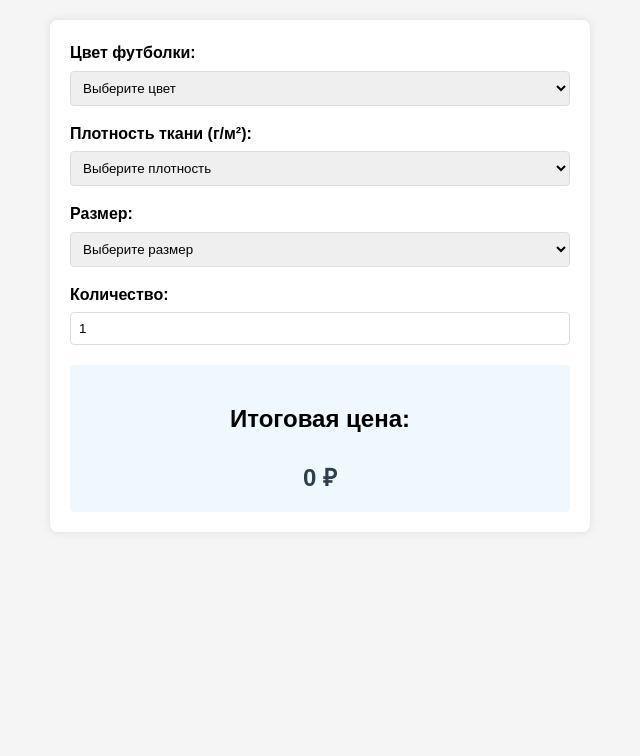
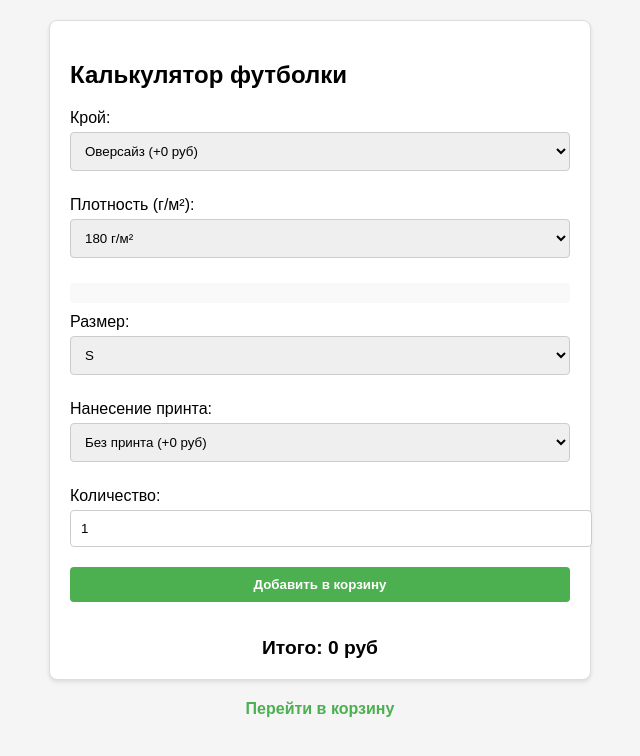
Before and after one commit to stre1z9/calculator, a plain HTML site: page index.html in a window 1280 px wide. Shown: the whole page, without its empty margins (320-960 px from the left). Drawn offline with Linux system fonts and the light colour scheme.

Commit message:
Add files via upload

```diff
--- /dev/null
+++ b/css/cart.css
@@ -0,0 +1,35 @@
+body {
+    font-family: Arial, sans-serif;
+    margin: 0;
+    padding: 20px;
+    background-color: #f5f5f5;
+}
+.cart-container {
+    background: white;
+    max-width: 800px;
+    margin: 0 auto;
+    padding: 20px;
+    border-radius: 8px;
+    box-shadow: 0 2px 4px rgba(0,0,0,0.1);
+}
+#cartItems {
+    margin-bottom: 20px;
+}
+.cart-item {
+    display: flex;
+    justify-content: space-between;
+    padding: 10px;
+    border-bottom: 1px solid #eee;
+}
+.total-price {
+    font-size: 1.5em;
+    font-weight: bold;
+    text-align: right;
+    margin-top: 20px;
+}
+.back-link {
+    display: inline-block;
+    margin-top: 20px;
+    color: #4CAF50;
+    text-decoration: none;
+}
--- /dev/null
+++ b/css/style.css
@@ -0,0 +1,55 @@
+body {
+    font-family: Arial, sans-serif;
+    margin: 20px;
+    background-color: #f5f5f5;
+}
+.calculator {
+    background: white;
+    border: 1px solid #ddd;
+    padding: 20px;
+    max-width: 500px;
+    margin: 0 auto;
+    border-radius: 8px;
+    box-shadow: 0 2px 4px rgba(0,0,0,0.1);
+}
+label {
+    display: block;
+    margin-top: 10px;
+}
+select, input, button {
+    width: 100%;
+    padding: 10px;
+    margin: 5px 0 15px;
+    border: 1px solid #ccc;
+    border-radius: 4px;
+}
+button {
+    background: #4CAF50;
+    color: white;
+    border: none;
+    cursor: pointer;
+    font-weight: bold;
+}
+button:hover {
+    background: #45a049;
+}
+.price {
+    font-weight: bold;
+    font-size: 1.2em;
+    margin-top: 20px;
+    text-align: center;
+}
+.material-info {
+    background: #f9f9f9;
+    padding: 10px;
+    margin: 10px 0;
+    border-radius: 4px;
+}
+.cart-link {
+    display: block;
+    text-align: center;
+    margin-top: 20px;
+    color: #4CAF50;
+    text-decoration: none;
+    font-weight: bold;
+}
--- /dev/null
+++ b/data/products.json
@@ -0,0 +1,21 @@
+{
+  "cuts": [
+    { "id": "oversize", "name": "Оверсайз", "price": 0 },
+    { "id": "regular", "name": "Прямой крой", "price": 0 }
+  ],
+  "densities": [
+    { "value": 180, "price": 1000, "material": "100% хлопок (лёгкий, дышащий)" },
+    { "value": 210, "price": 1200, "material": "80% хлопок, 20% льняные волокна" },
+    { "value": 240, "price": 1400, "material": "100% хлопок (плотный)" },
+    { "value": 245, "price": 1500, "material": "95% хлопок, 5% эластан" },
+    { "value": 260, "price": 1600, "material": "100% органический хлопок" }
+  ],
+  "sizes": ["S", "M", "L", "XL"],
+  "prints": [
+    { "id": "none", "name": "Без принта", "price": 0 },
+    { "id": "A5", "name": "A5", "price": 300 },
+    { "id": "A4", "name": "A4", "price": 500 },
+    { "id": "A3", "name": "A3", "price": 800 },
+    { "id": "sleeve", "name": "На плече", "price": 400 }
+  ]
+}
--- a/index.html
+++ b/index.html
@@ -3,48 +3,38 @@
 <head>
     <meta charset="UTF-8">
     <meta name="viewport" content="width=device-width, initial-scale=1.0">
-    <title>Калькулятор стоимости футболки</title>
-    <link rel="stylesheet" href="style.css">
+    <title>Калькулятор футболок</title>
+    <link rel="stylesheet" href="../css/style.css">
 </head>
 <body>
     <div class="calculator">
-        <div class="form-group">
-            <label for="color">Цвет футболки:</label>
-            <select id="color" class="form-control">
-                <option value="">Выберите цвет</option>
-            </select>
-        </div>
+        <h2>Калькулятор футболки</h2>
+        <form id="tshirtForm">
+            <label>Крой:</label>
+            <select id="cut"></select><br>
 
-        <div class="form-group">
-            <label for="density">Плотность ткани (г/м²):</label>
-            <select id="density" class="form-control">
-                <option value="">Выберите плотность</option>
-            </select>
-        </div>
+            <label>Плотность (г/м²):</label>
+            <select id="density"></select><br>
 
-        <div class="form-group">
-            <label for="size">Размер:</label>
-            <select id="size" class="form-control">
-                <option value="">Выберите размер</option>
-                <option value="S">S</option>
-                <option value="M">M</option>
-                <option value="L">L</option>
-                <option value="XL">XL</option>
-                <option value="XXL">XXL</option>
-            </select>
-        </div>
+            <div id="materialInfo" class="material-info"></div>
 
-        <div class="form-group">
-            <label for="quantity">Количество:</label>
-            <input type="number" id="quantity" class="form-control" min="1" value="1">
-        </div>
+            <label>Размер:</label>
+            <select id="size"></select><br>
 
-        <div class="price-display">
-            <h2>Итоговая цена:</h2>
-            <div id="price" class="price-value">0 ₽</div>
-        </div>
+            <label>Нанесение принта:</label>
+            <select id="print"></select><br>
+
+            <label>Количество:</label>
+            <input type="number" id="quantity" min="1" value="1"><br>
+
+            <button type="button" id="addToCart">Добавить в корзину</button>
+        </form>
+
+        <div class="price" id="finalPrice">Итого: 0 руб</div>
     </div>
 
-    <script src="script.js"></script>
+    <a href="cart.html" class="cart-link">Перейти в корзину</a>
+
+    <script src="./js/calculator.js" type="module"></script>
 </body>
 </html>
--- /dev/null
+++ b/js/calculator.js
@@ -0,0 +1,82 @@
+import { fetchData } from './data.js';
+
+document.addEventListener('DOMContentLoaded', async () => {
+    const data = await fetchData();
+    initCalculator(data);
+});
+
+function initCalculator(data) {
+    const cutSelect = document.getElementById('cut');
+    const densitySelect = document.getElementById('density');
+    const sizeSelect = document.getElementById('size');
+    const printSelect = document.getElementById('print');
+    const quantityInput = document.getElementById('quantity');
+    const materialInfo = document.getElementById('materialInfo');
+    const finalPrice = document.getElementById('finalPrice');
+    const addToCartBtn = document.getElementById('addToCart');
+
+    // Заполняем выпадающие списки из JSON
+    data.cuts.forEach(cut => {
+        cutSelect.innerHTML += `<option value="${cut.id}">${cut.name} (+${cut.price} руб)</option>`;
+    });
+
+    data.densities.forEach(density => {
+        densitySelect.innerHTML += `<option value="${density.value}">${density.value} г/м²</option>`;
+    });
+
+    data.sizes.forEach(size => {
+        sizeSelect.innerHTML += `<option value="${size}">${size}</option>`;
+    });
+
+    data.prints.forEach(print => {
+        printSelect.innerHTML += `<option value="${print.id}">${print.name} (+${print.price} руб)</option>`;
+    });
+
+    // Обновляем информацию о материале
+    densitySelect.addEventListener('change', () => {
+        const selectedDensity = data.densities.find(d => d.value == densitySelect.value);
+        materialInfo.innerHTML = `<strong>Состав:</strong> ${selectedDensity.material}`;
+        calculatePrice();
+    });
+
+    // Пересчёт цены при изменении параметров
+    [cutSelect, densitySelect, sizeSelect, printSelect, quantityInput].forEach(element => {
+        element.addEventListener('change', calculatePrice);
+    });
+
+    function calculatePrice() {
+        const density = data.densities.find(d => d.value == densitySelect.value);
+        const print = data.prints.find(p => p.id == printSelect.value);
+        const quantity = parseInt(quantityInput.value);
+
+        let price = density.price + print.price;
+
+        // Оптовые скидки
+        let discount = 0;
+        if (quantity >= 100) discount = 0.25;
+        else if (quantity >= 50) discount = 0.15;
+        else if (quantity >= 10) discount = 0.05;
+
+        price = price * (1 - discount) * quantity;
+        finalPrice.textContent = `Итого: ${price.toFixed(2)} руб`;
+        return price;
+    }
+
+    // Добавление в корзину
+    addToCartBtn.addEventListener('click', () => {
+        const item = {
+            cut: cutSelect.value,
+            density: densitySelect.value,
+            size: sizeSelect.value,
+            print: printSelect.value,
+            quantity: parseInt(quantityInput.value),
+            price: calculatePrice() / parseInt(quantityInput.value)
+        };
+
+        let cart = JSON.parse(localStorage.getItem('cart')) || [];
+        cart.push(item);
+        localStorage.setItem('cart', JSON.stringify(cart));
+
+        alert('Товар добавлен в корзину!');
+    });
+}
--- /dev/null
+++ b/js/data.js
@@ -0,0 +1,4 @@
+export async function fetchData() {
+    const response = await fetch('../data/products.json');
+    return await response.json();
+}
```
Also changed, not shown: cart.html (added, +41 -0 lines), js/cart.js (added, +56 -0 lines).
